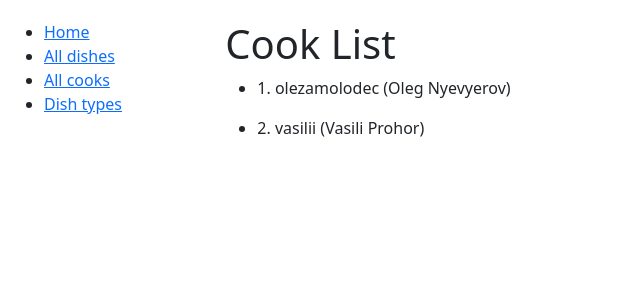
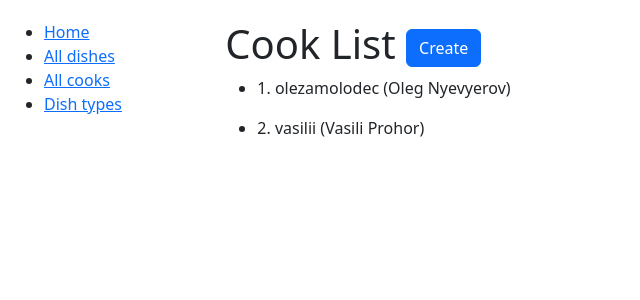
Before and after one commit to onyevyerov/restaurant-kitchen-service, a Django app: page /cooks/ in a window 1280 px wide. Shown: the top 300 px of the page, without its empty margins (0-640 px from the left). Run offline with Django 4.2, Linux system fonts and the light colour scheme; data comes from the database, SQL or seed files in the repository.

Commit message:
Add button Create to cook-list page.

```diff
--- a/templates/kitchen/cook_list.html
+++ b/templates/kitchen/cook_list.html
@@ -1,7 +1,12 @@
 {% extends "base.html" %}
 
 {% block content %}
-  <h1>Cook List</h1>
+  <h1>
+    Cook List
+    <a href="{% url 'kitchen:cook-create' %}" class="btn btn-primary link-to-page">
+      Create
+    </a>
+  </h1>
   {% if cook_list %}
     {% for cook in cook_list %}
       <ul>
```
